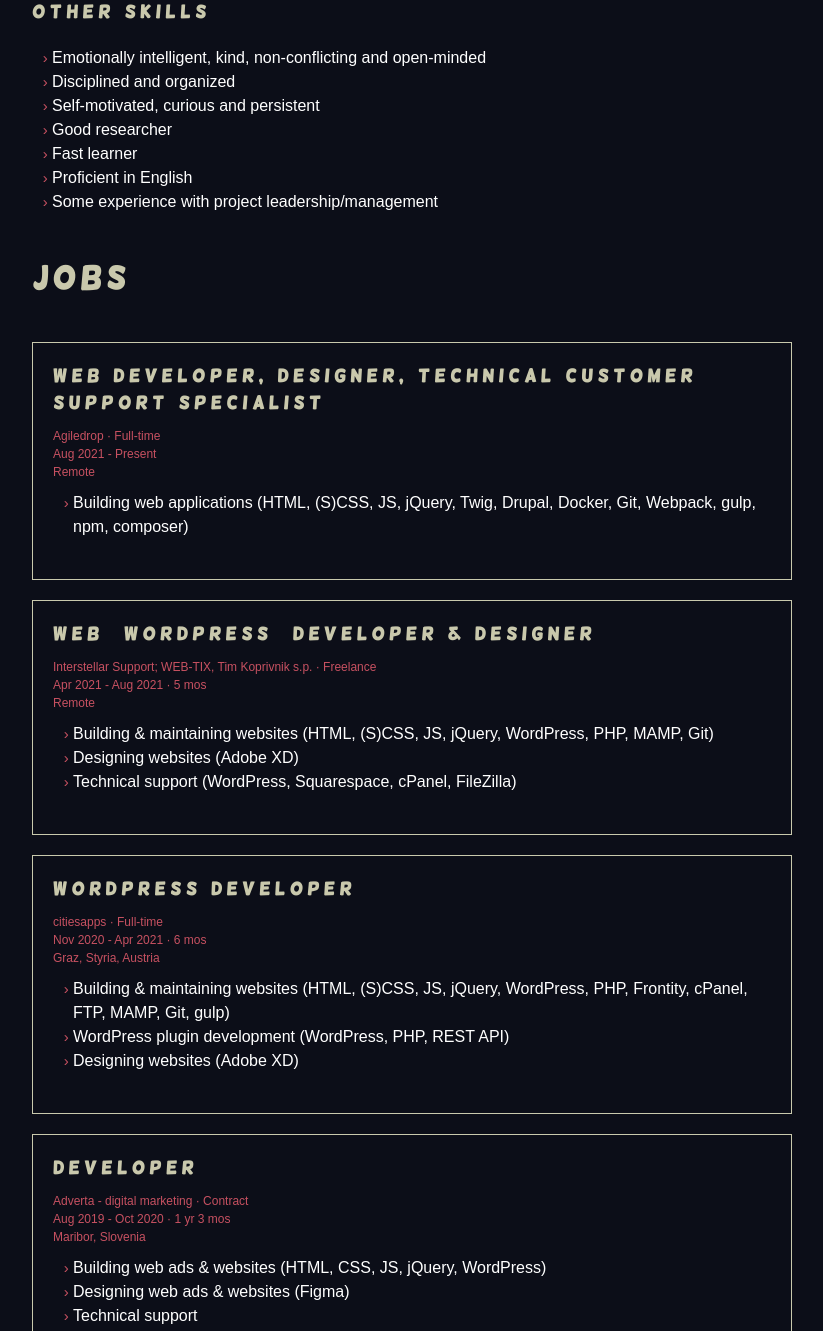
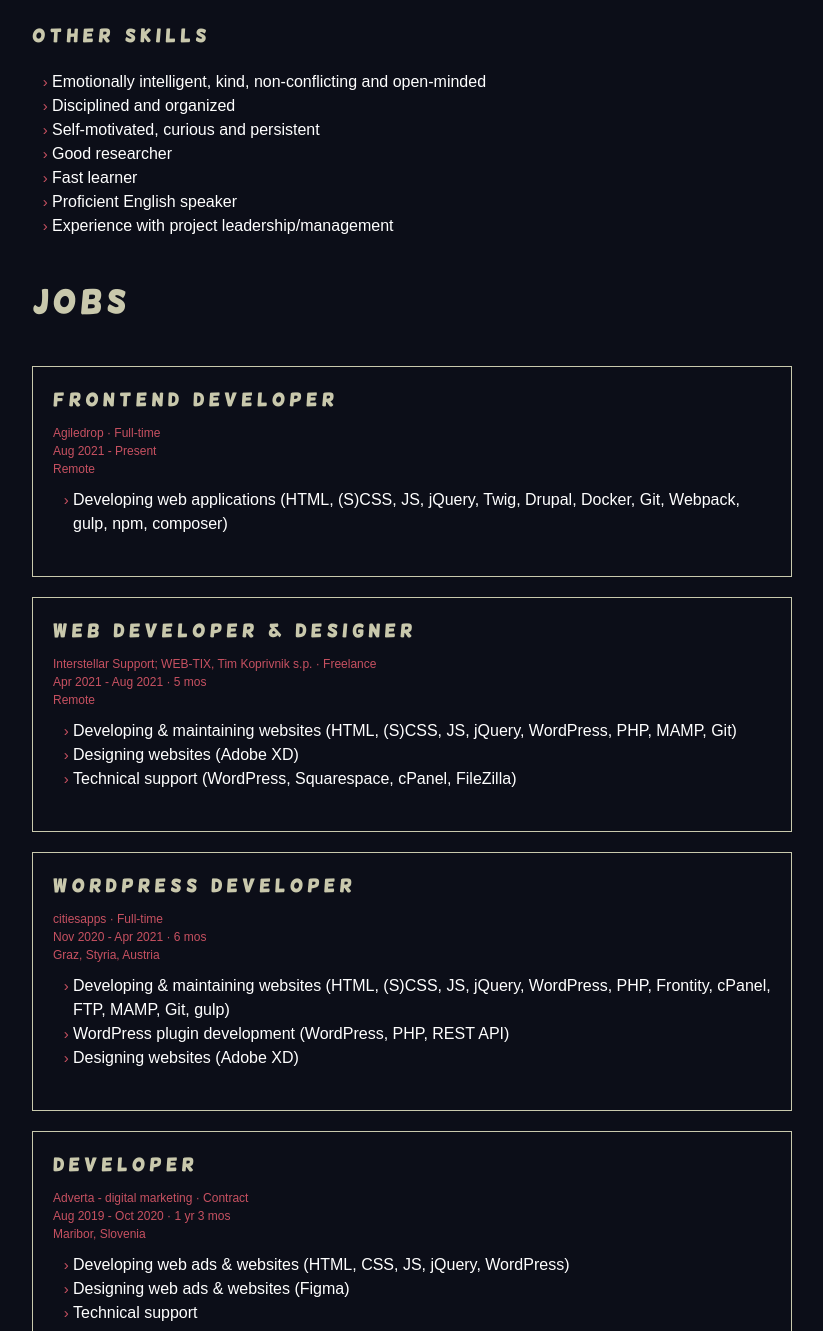
Before and after one commit to thedude23/tim-koprivnik-portfolio, a website: page about.html in a window 1280 px wide. Shown: the part 1121-2452 px from the top of the page, without its empty margins (228-1051 px from the left). Drawn offline with Linux system fonts and the light colour scheme; a web font is replaced by a local one.

Commit message:
Update about page content

```diff
--- a/about.html
+++ b/about.html
@@ -45,11 +45,11 @@
 
     <section class="about">
       <h2 class="section__title">About me</h2>
-      <p>I'm a self-taught Web (Frontend) Developer (& a bit of Designer) with humanistic and social background, in search of a peaceful, intentional, and unstressed life, who likes to learn new things, self-improve, read, watch docuseries, do sports, travel and meet unique people. Two things I cannot live without are chill music and the feeling of not being stuck. One of the mottos I try to remind myself daily is, “Above all else, be kind.”</p>
+      <p>I'm an open-minded ape in search of a peaceful, intentional, and unstressed life, who likes to learn new things, self-improve, read, watch docuseries, do sports, travel and meet "weird" people. Two things I cannot live without are chill music and the feeling of not being stuck. One of my "vulgar" life goals is to witness a world where money (or materialistic shit in general) wouldn't be the primary goal of it all and exploitation not an everyday human relation. Above all else, I try to be fair and empathetic, and I expect the same thing from anyone else. In the end, I'm like Newton's 3rd law -- I give what I receive.</p>
 
       <h4>Primary technical skills</h4>
       <ul>
-        <li>Senior knowledge of HTML, CSS, Sass/SCSS and Bootstrap</li>
+        <li>Senior knowledge of HTML and (S)CSS</li>
         <li>Mid knowledge of JavaScript (ES6) and jQuery</li>
         <li>Junior-mid knowledge of PHP and (My)SQL</li>
         <li>Proficiency with pre-processors, bundlers, task runners, code linters (npm, Webpack, gulp, composer, ...)</li>
@@ -59,7 +59,7 @@
         <li>Junior-mid knowledge of Drupal (site-building and FE stuff)</li>
         <li>Proficiency with Docker and other local environment setups (XAMPP/MAMP)</li>
         <li>Knowledge of interacting with APIs</li>
-        <li> Proficiency with code versioning tools, namely GIT (GitHub, GitLab, Bitbucket, GitHub Desktop, …)</li>
+        <li>Proficiency with code versioning tools, namely GIT (GitHub, GitLab, Bitbucket, GitHub Desktop, …)</li>
         <li>Proficiency with Terminal</li>
         <li>Good command of Putty, WinSCP, SSH, FileZilla, cPanel</li>
         <li>Proficiency with project management and team communication tools (Jira, Basecamp, Trello, Freshdesk, Slack)</li>
@@ -81,8 +81,8 @@
         <li>Self-motivated, curious and persistent</li>
         <li>Good researcher</li>
         <li>Fast learner</li>
-        <li>Proficient in English</li>
-        <li>Some experience with project leadership/management</li>
+        <li>Proficient English speaker</li>
+        <li>Experience with project leadership/management</li>
       </ul>
     </section>
 
@@ -90,26 +90,26 @@
       <h2 class="section__title">Jobs</h2>
 
       <article class="jobs__job">
-        <h4>Web Developer, Designer, Technical Customer Support Specialist</h4>
+        <h4>Frontend Developer</h4>
         <div class="jobs__job--details">
           <p>Agiledrop · Full-time</p>
           <p>Aug 2021 - Present</p>
           <p>Remote</p>
         </div>
         <ul>
-          <li>Building web applications (HTML, (S)CSS, JS, jQuery, Twig, Drupal, Docker, Git, Webpack, gulp, npm, composer)</li>
+          <li>Developing web applications (HTML, (S)CSS, JS, jQuery, Twig, Drupal, Docker, Git, Webpack, gulp, npm, composer)</li>
         </ul>
       </article>
 
       <article class="jobs__job">
-        <h4>Web (WordPress) Developer & Designer</h4>
+        <h4>Web Developer & Designer</h4>
         <div class="jobs__job--details">
           <p>Interstellar Support; WEB-TIX, Tim Koprivnik s.p. · Freelance</p>
           <p>Apr 2021 - Aug 2021 · 5 mos</p>
           <p>Remote</p>
         </div>
         <ul>
-         <li>Building & maintaining websites (HTML, (S)CSS, JS, jQuery, WordPress, PHP, MAMP, Git)</li>
+         <li>Developing & maintaining websites (HTML, (S)CSS, JS, jQuery, WordPress, PHP, MAMP, Git)</li>
          <li>Designing websites (Adobe XD)</li>
          <li>Technical support (WordPress, Squarespace, cPanel, FileZilla)</li>
         </ul>
@@ -123,7 +123,7 @@
           <p>Graz, Styria, Austria</p>
         </div>
         <ul>
-          <li>Building & maintaining websites (HTML, (S)CSS, JS, jQuery, WordPress, PHP, Frontity, cPanel, FTP, MAMP, Git, gulp)</li>
+          <li>Developing & maintaining websites (HTML, (S)CSS, JS, jQuery, WordPress, PHP, Frontity, cPanel, FTP, MAMP, Git, gulp)</li>
           <li>WordPress plugin development (WordPress, PHP, REST API)</li>
           <li>Designing websites (Adobe XD)</li>
       </article>
@@ -136,7 +136,7 @@
           <p>Maribor, Slovenia</p>
         </div>
         <ul>
-          <li>Building web ads & websites (HTML, CSS, JS, jQuery, WordPress)</li>
+          <li>Developing web ads & websites (HTML, CSS, JS, jQuery, WordPress)</li>
           <li>Designing web ads & websites (Figma)</li>
           <li>Technical support</li>
         </ul>
```
